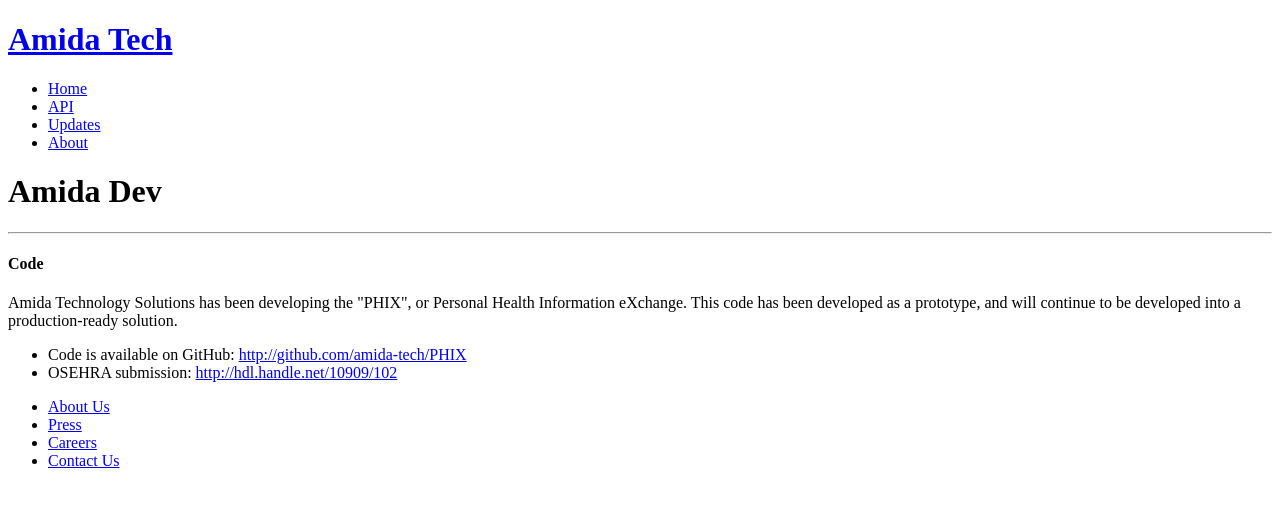
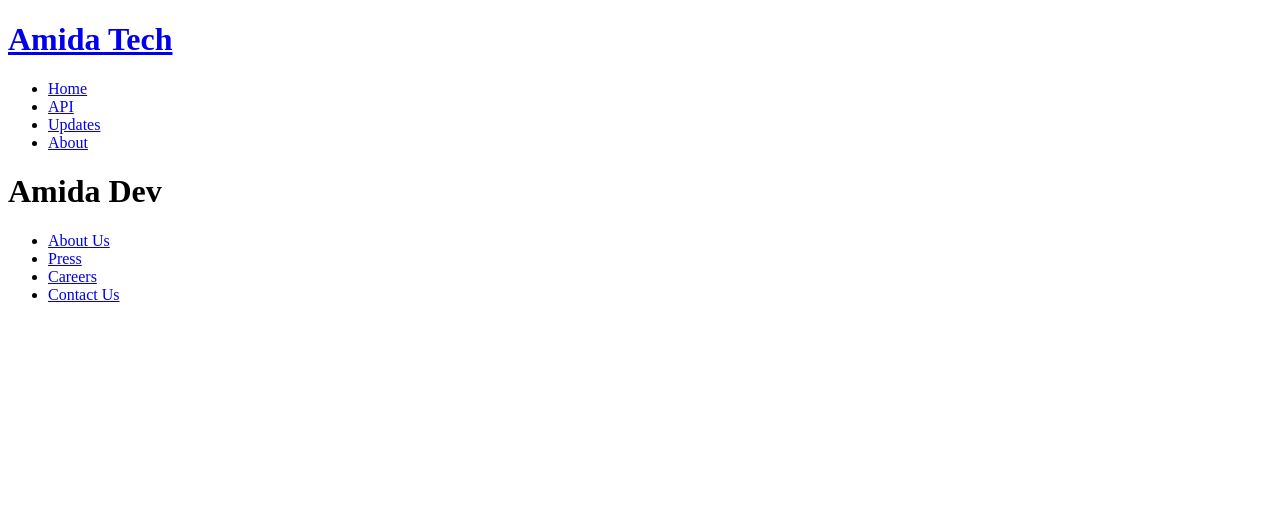
Before and after one commit to amida-tech/developers.amida.com, a Jekyll site: the page built from index.html, in a window 1280 px wide. Shown: the top 507 px of the page. Built offline with Jekyll 4.4.1, drawn with Linux system fonts in a browser that asks for light colours.

Commit message:
clean up layout more

```diff
--- a/_includes/footer.html
+++ b/_includes/footer.html
@@ -1,20 +1,5 @@
-<hr />
-</div><!--/large 9  -->
-</div><!--/row  -->
-<div class="row">
-<div class="large-9 large-centered columns">
-<div class="panel">
-<h4>Code</h4>
-<p>
-Amida Technology Solutions has been developing the "PHIX", or Personal Health Information eXchange. This code has been developed as a prototype, and will continue to be developed into a production-ready solution.
-<ul>
-<li>Code is available on GitHub: <a href="http://github.com/amida-tech/PHIX">http://github.com/amida-tech/PHIX</a></li>
-<li>OSEHRA submission: <a href="http://hdl.handle.net/10909/102">http://hdl.handle.net/10909/102</a></li>
-</ul>
-</p>
-</div><!--/panel  -->
-</div><!--/large 9-->
-</div><!--/row  -->
+
+
 </div><!--/content -->
 <footer>
 <div class="row">
--- a/_includes/header.html
+++ b/_includes/header.html
@@ -16,5 +16,3 @@
     </div><!--/row header -->
 </div><!--/head -->
 <div class="content" role="main">
-    <div class="row">
-        <div class="large-9 large-centered columns">
```
